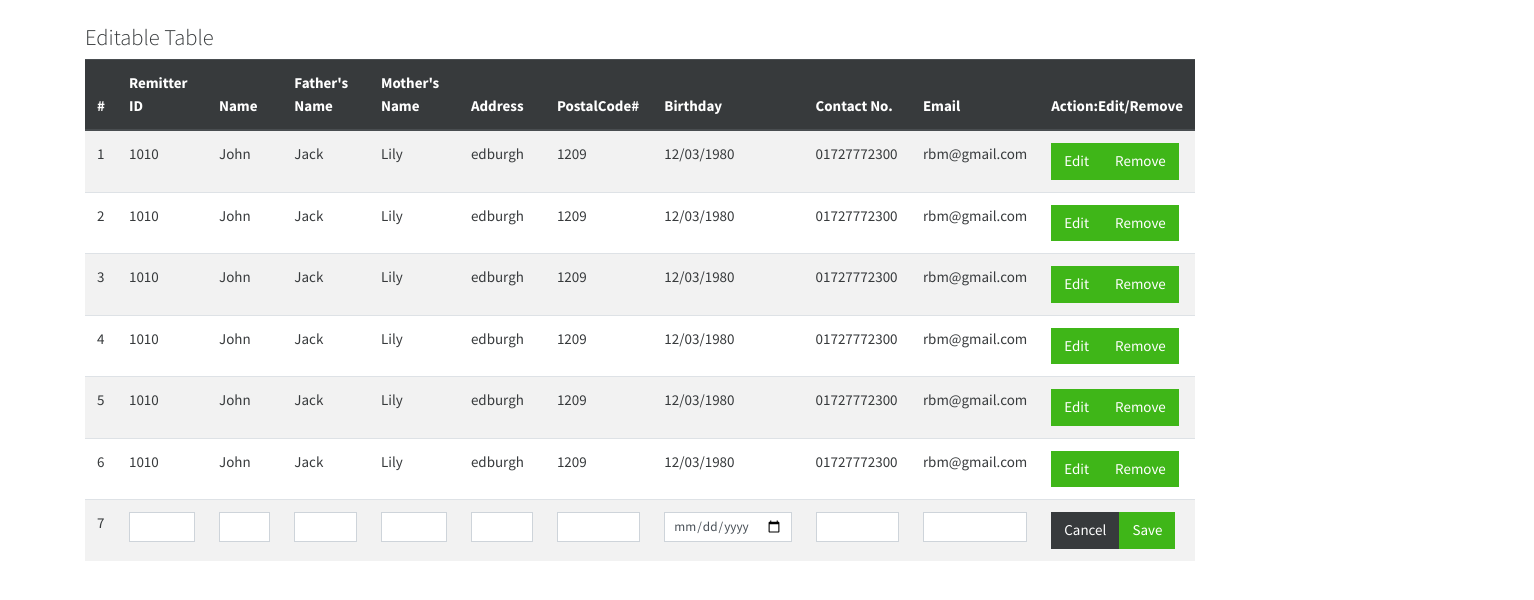
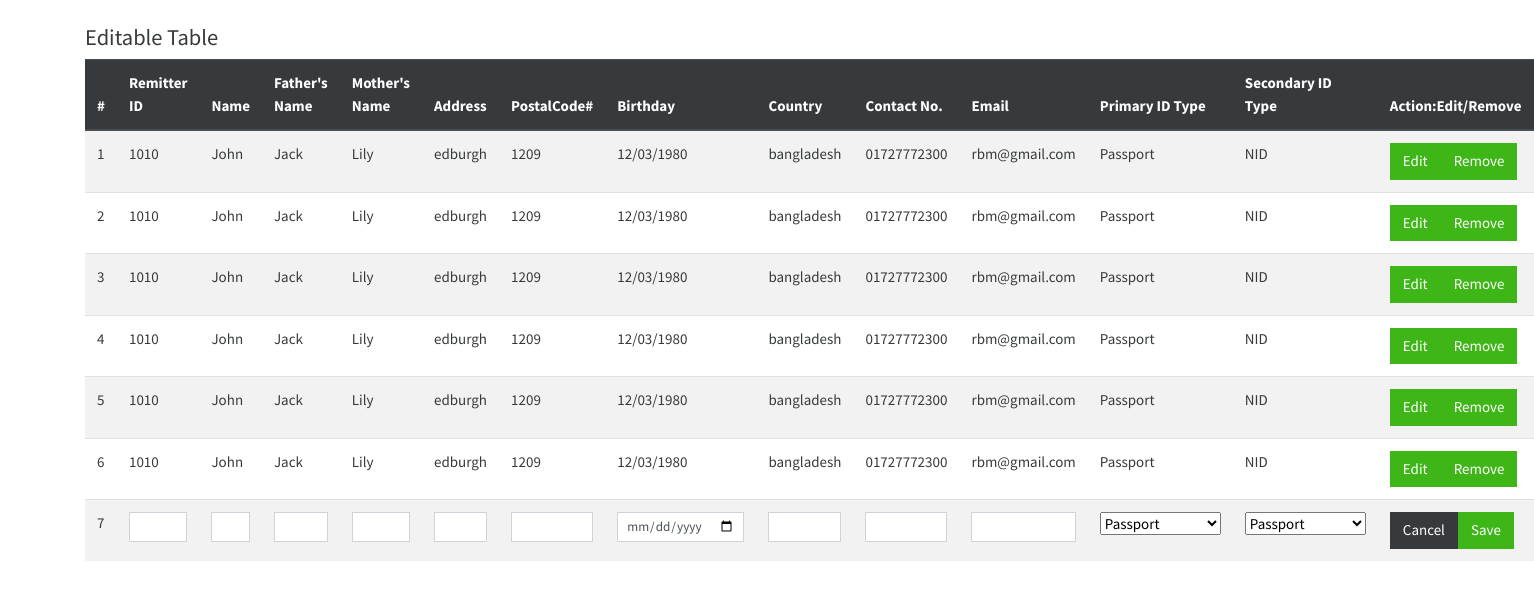
Before and after one commit to RbMuhib/editable-tables-vuejs, a Vue app: page / in a window 1280 px wide. Both pictures are taken after a click on the button "Add Remitter". Shown: the top 600 px of the page, 1534 px wide, since content can reach past the window. Built offline with nearby package versions, Linux system fonts and the light colour scheme.

Commit message:
few changes

```diff
--- a/src/App.vue
+++ b/src/App.vue
@@ -2,7 +2,7 @@
 <div
 class="container mt-4"
 >
-  <h4>Editable Table</h4>
+  <h4><strong>Editable Table</strong></h4>
     <table
     class="table table-striped"
     >
@@ -34,10 +34,19 @@ class="container mt-4"
           width="10%">Birthday</th
           >
           <th
+          width="10%">Country</th
+          >
+          <th
           width="10%">Contact No.</th
           >
           <th
           width="10%" >Email</th
+          >
+          <th
+          width="10%" >Primary ID Type</th
+          >
+          <th
+          width="10%" >Secondary ID Type</th
           >
           <th
           width="300%">Action:Edit/Remove</th
@@ -145,6 +154,19 @@ class="container mt-4"
           </td>
           <td>
             <span
+            v-if="editIndex !== index">{{ item.country }}</span
+            >
+            <span
+            v-if="editIndex === index"
+            >
+              <input
+              class="form-control form-control-sm"
+              v-model="item.country"
+              />
+            </span>
+          </td>
+          <td>
+            <span
             v-if="editIndex !== index">{{ item.phone }}</span
             >
             <span
@@ -169,6 +191,34 @@ class="container mt-4"
                 class="form-control form-control-sm"
                 v-model.number="item.email" type="email"
               />
+            </span>
+          </td>
+          <td>
+            <span
+            v-if="editIndex !== index">{{ item.primaryid }}</span
+            >
+            <span
+            v-if="editIndex === index"
+            >
+              <select class="mdb-select md-form">
+  <option value="1">Passport</option>
+  <option value="2">National ID</option>
+  <option value="3">Birth Certificate</option>
+</select>
+            </span>
+          </td>
+          <td>
+            <span
+            v-if="editIndex !== index">{{ item.secondaryid }}</span
+            >
+            <span
+            v-if="editIndex === index"
+            >
+              <select class="mdb-select md-form">
+  <option value="1">Passport</option>
+  <option value="2">National ID</option>
+  <option value="3">Birth Certificate</option>
+</select>
             </span>
           </td>
           <td>
@@ -238,8 +288,11 @@ export default {
           address: 'edburgh',
           postalcode: '1209',
           birthday: '12/03/1980',
+          country: 'bangladesh',
           phone: '01727772300',
-          email: 'rbm@gmail.com'
+          email: 'rbm@gmail.com',
+          primaryid: 'Passport',
+          secondaryid: 'NID'
         },
         {
           id: '1010',
@@ -249,8 +302,12 @@ export default {
           address: 'edburgh',
           postalcode: '1209',
           birthday: '12/03/1980',
+          country: 'bangladesh',
           phone: '01727772300',
-          email: 'rbm@gmail.com'
+          email: 'rbm@gmail.com',
+          primaryid: 'Passport',
+          secondaryid: 'NID'
+
         },
         {
           id: '1010',
@@ -260,8 +317,11 @@ export default {
           address: 'edburgh',
           postalcode: '1209',
           birthday: '12/03/1980',
+          country: 'bangladesh',
           phone: '01727772300',
-          email: 'rbm@gmail.com'
+          email: 'rbm@gmail.com',
+          primaryid: 'Passport',
+          secondaryid: 'NID'
         },
         {
           id: '1010',
@@ -271,8 +331,11 @@ export default {
           address: 'edburgh',
           postalcode: '1209',
           birthday: '12/03/1980',
+          country: 'bangladesh',
           phone: '01727772300',
-          email: 'rbm@gmail.com'
+          email: 'rbm@gmail.com',
+          primaryid: 'Passport',
+          secondaryid: 'NID'
         },
         {
           id: '1010',
@@ -282,8 +345,11 @@ export default {
           address: 'edburgh',
           postalcode: '1209',
           birthday: '12/03/1980',
+          country: 'bangladesh',
           phone: '01727772300',
-          email: 'rbm@gmail.com'
+          email: 'rbm@gmail.com',
+          primaryid: 'Passport',
+          secondaryid: 'NID'
         },
         {
           id: '1010',
@@ -293,8 +359,11 @@ export default {
           address: 'edburgh',
           postalcode: '1209',
           birthday: '12/03/1980',
+          country: 'bangladesh',
           phone: '01727772300',
-          email: 'rbm@gmail.com'
+          email: 'rbm@gmail.com',
+          primaryid: 'Passport',
+          secondaryid: 'NID'
         }
       ],
     };
@@ -311,8 +380,11 @@ export default {
         address: '',
         postalcode: '',
         birthday: '',
+        country:'',
         phone:'',
-        email: ''
+        email: '',
+        primaryid: '',
+        secondaryid: ''
       });
       this.editIndex = this.items.length - 1;
     },
```
